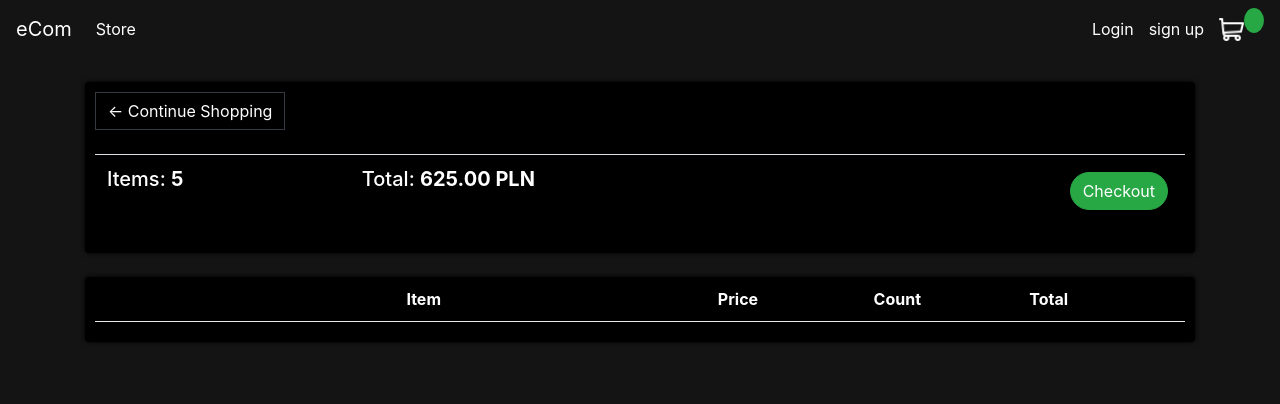
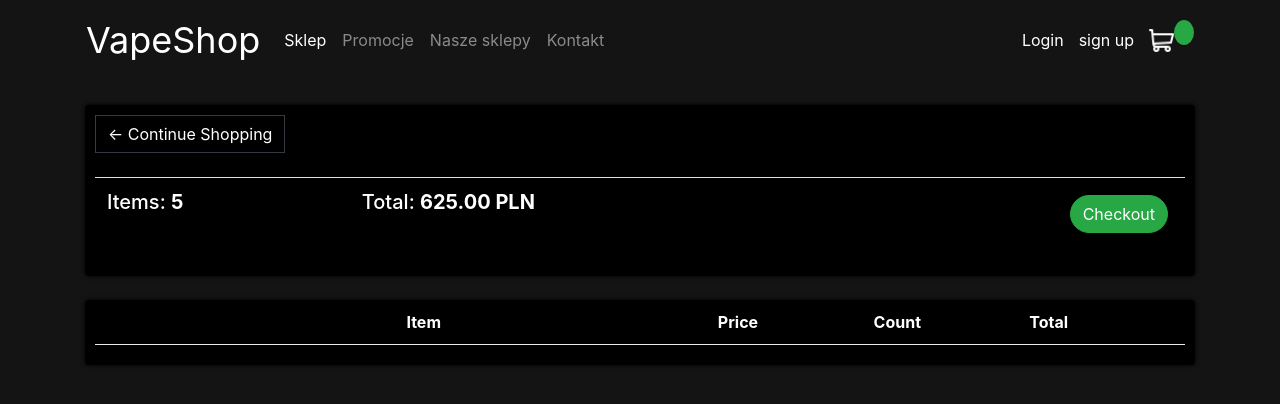
Before and after one commit to G33kFreak/eCommerce, a Django app: template store/templates/store/cart.html in a window 1280 px wide. Shown: the top 404 px of the page. Run offline with Django 3.2, Linux system fonts and the light colour scheme; the template is opened without the code that fills it: values that come from a table or form of the project are taken from there, others are empty; data comes from the database, SQL or seed files in the repository; both versions use the stored data as it was after the commit; parts of the project's set-up code (start-up, migrations or seed data) failed here and were passed over; some libraries are stand-ins or nearby versions.

Commit message:
Added options for navbar

```diff
--- a/ecommerce/static/css/main.css
+++ b/ecommerce/static/css/main.css
@@ -15,6 +15,10 @@
 
 .navbar-dark {
     background-color: #141414!important;
+}
+
+.navbar-brand {
+    font-size: 36px!important;
 }
 
 .box-element {
--- a/store/templates/store/main.html
+++ b/store/templates/store/main.html
@@ -54,15 +54,24 @@
 
 <body>
 
-    <nav class="navbar navbar-expand-lg navbar-dark bg-dark">
-        <a class="navbar-brand" href="{% url 'store' %}">eCom</a>
+    <nav class="container navbar navbar-expand-lg navbar-dark bg-dark">
+        <a class="navbar-brand" href="{% url 'store' %}">VapeShop</a>
         <button class="navbar-toggler" type="button" data-toggle="collapse" data-target="#navbarSupportedContent" aria-controls="navbarSupportedContent" aria-expanded="false" aria-label="Toggle navigation">
             <span class="navbar-toggler-icon"></span>
         </button>
         <div class="collapse navbar-collapse" id="navbarSupportedContent">
             <ul class="navbar-nav mr-auto">
                 <li class="nav-item active">
-                    <a class="nav-link" href="{% url 'store' %}">Store <span class="sr-only">(current)</span></a>
+                    <a class="nav-link" href="{% url 'store' %}">Sklep <span class="sr-only">(current)</span></a>
+                </li>
+                <li class='nav-item'>
+                    <a class="nav-link" href="{% url 'store' %}">Promocje <span class="sr-only"></span></a>
+                </li>
+                <li class='nav-item'>
+                    <a class="nav-link" href="{% url 'store' %}">Nasze sklepy <span class="sr-only"></span></a>
+                </li>
+                <li class='nav-item'>
+                    <a class="nav-link" href="{% url 'store' %}">Kontakt <span class="sr-only"></span></a>
                 </li>
             </ul>
             <div class="form-inline my-2 my-lg-0">
--- a/store/views.py
+++ b/store/views.py
@@ -1,6 +1,7 @@
 from django.shortcuts import render
 from django.http import JsonResponse
 from .models import *
+from django.core.mail import send_mail
 import json
 import datetime
 
@@ -94,4 +95,6 @@
         code=data['shipping']['code'],
     )
 
-    return JsonResponse('Payment complete', safe=False)
+    #send_mail('django test', 'test body', 'zaripo.rus@gmail.com', ['zaripo.rus@gmail.com'], fail_silently=False)
+
+    return JsonResponse('Payment complete', safe=False)#, send_mail
```
Also changed, not shown: ecommerce/settings.py (+8 -0 lines), db.sqlite3.
